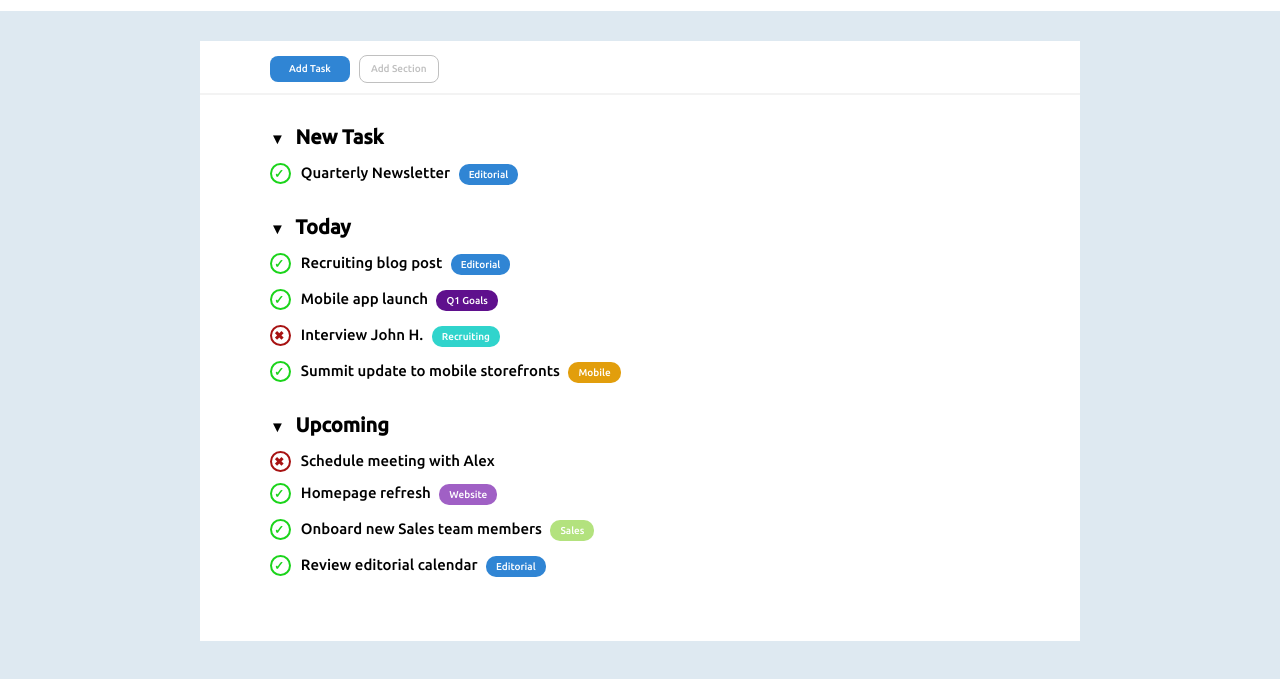
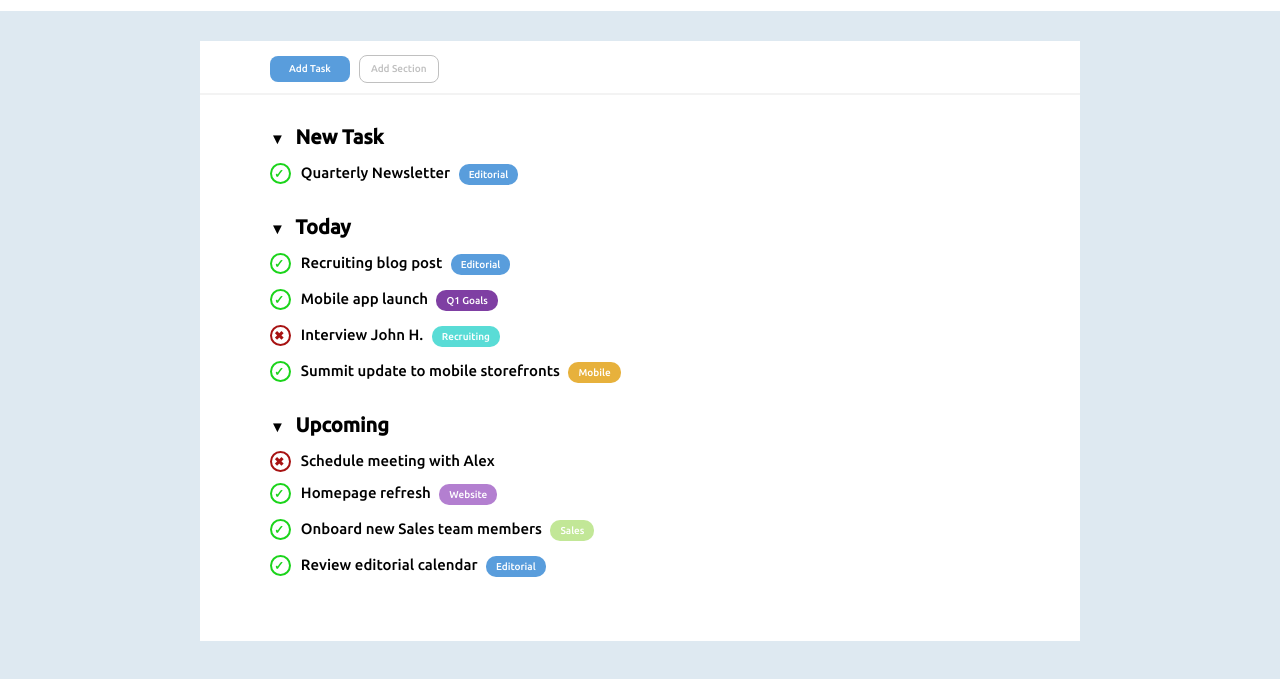
Before and after one commit to FabrizioFornone/html-css-toboolist, a plain HTML site: page index.html in a window 1280 px wide. Shown: the part 59-738 px from the top of the page. Drawn offline with Linux system fonts and the light colour scheme.

Commit message:
Add Opacity + Exercise Finished

```diff
--- a/CSS/style.css
+++ b/CSS/style.css
@@ -49,7 +49,7 @@ h1 {
 }
 
 .add {
-  background: rgb(48, 133, 212);
+  background: rgb(48, 133, 212, 0.8);
   color: #ffffff;
   margin-right: 5px;
   margin-left: 70px;
@@ -135,25 +135,25 @@ li {
 }
 
 .description {
-  background: rgb(48, 133, 212);
+  background: rgb(48, 133, 212, 0.8);
 }
 
 .q1-goals {
-  background: rgb(95, 16, 141);
+  background: rgb(95, 16, 141, 0.8);
 }
 
 .recruiting {
-  background: rgb(48, 212, 204);
+  background: rgb(48, 212, 204, 0.8);
 }
 
 .mobile {
-  background: rgb(226, 158, 12);
+  background: rgb(226, 158, 12, 0.8);
 }
 
 .website {
-  background: rgb(160, 96, 197);
+  background: rgb(160, 96, 197, 0.8);
 }
 
 .sales {
-  background: rgb(179, 226, 126);
+  background: rgb(179, 226, 126, 0.8);
 }
```
